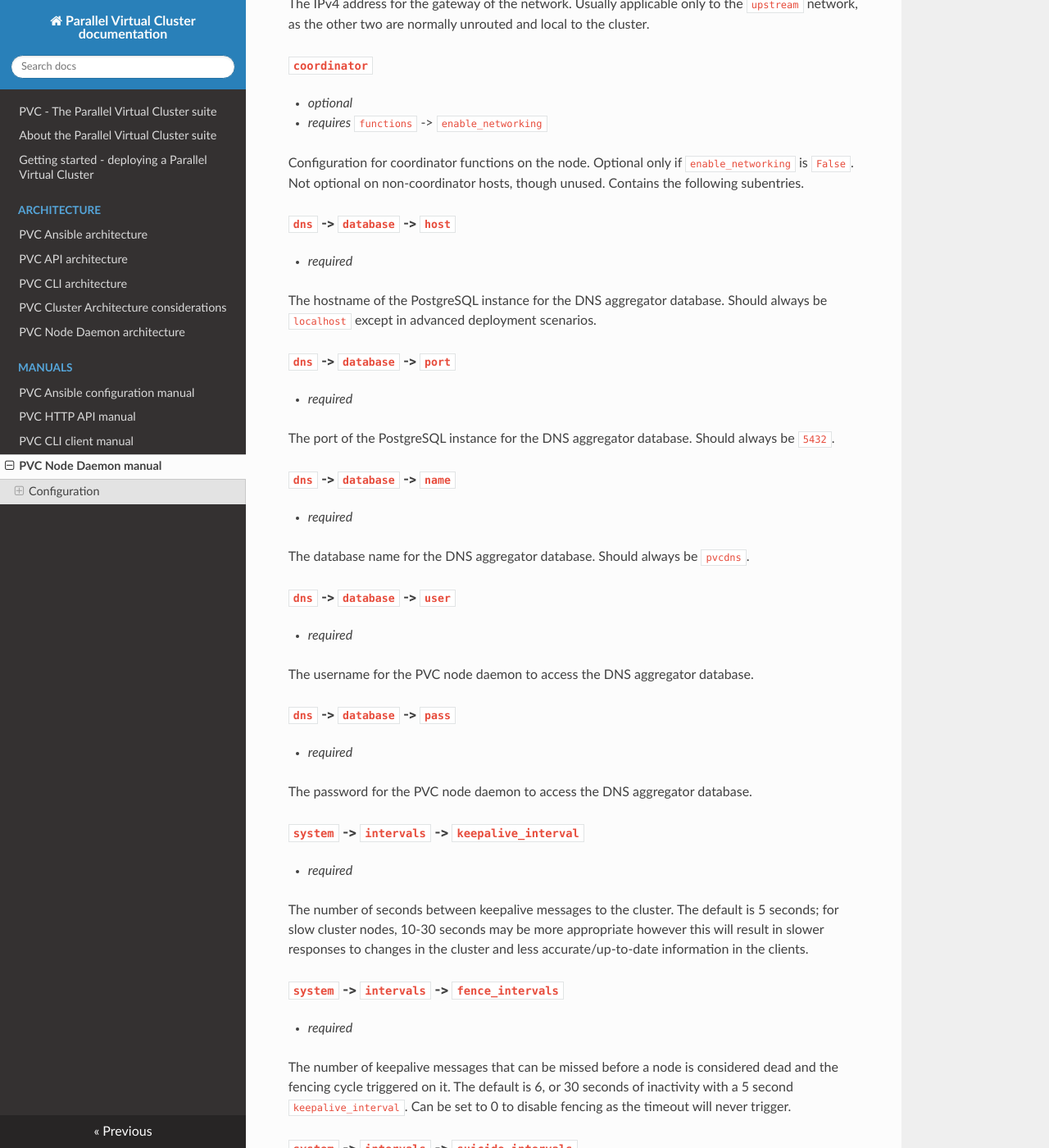
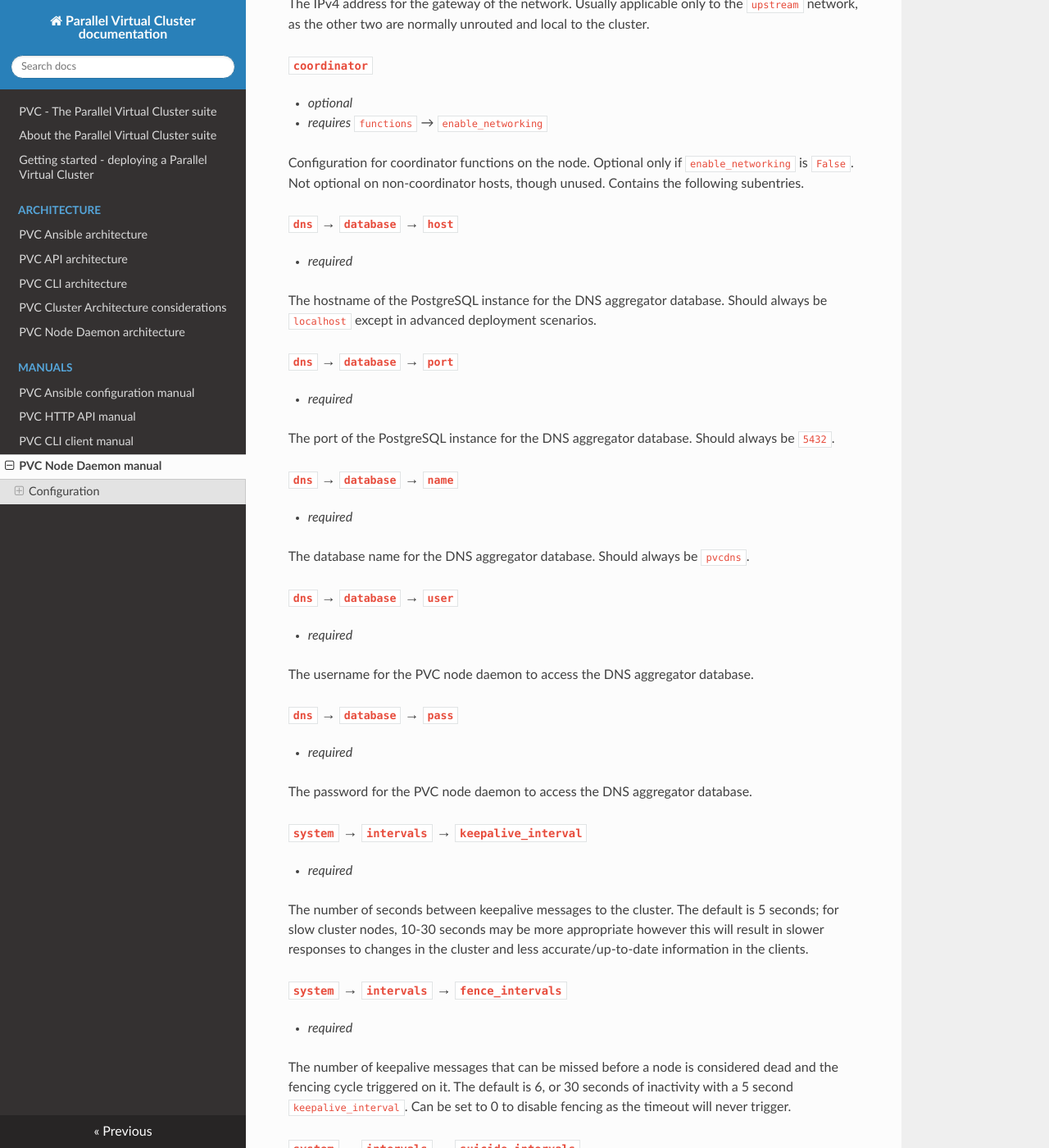
Before and after one commit to parallelvirtualcluster/pvc, an MkDocs documentation site: the page built from docs/manuals/daemon.md, in a window 1280 px wide and 1400 px high, scrolled down 3452 px. Shown: the whole window at 82% size. Built offline with MkDocs 1.6.1, drawn with Linux system fonts in a browser that asks for light colours; nearby versions of some CDN libraries; some of the changed text lies outside the part shown.

Commit message:
Use real arrow in titles

```diff
--- a/docs/manuals/daemon.md
+++ b/docs/manuals/daemon.md
@@ -103,39 +103,39 @@ pvc:
 
 The (short) hostname of the node; host-specific.
 
-#### `functions` -> `enable_hypervisor`
+#### `functions` → `enable_hypervisor`
 
 * *required*
 
 Whether to enable the hypervisor functionality of the PVC Daemon or not. This should usually be enabled except in advanced deployment scenarios (such as a dedicated quorum-keeping micronode or dedicated network routing node).
 
-#### `functions` -> `enable_networking`
+#### `functions` → `enable_networking`
 
 * *required*
 
 Whether to enable the client network functionality of the PVC Daemon or not. This should usually be enabled except in deployment scenarios where networking is completely unmanaged by PVC.
 
-#### `functions` -> `enable_storage`
+#### `functions` → `enable_storage`
 
 * *required*
 
 Whether to enable the virtual storage functionality of the PVC Daemon or not. This should usually be enabled except in advanced deployment scenarios featuring unmanaged external storage.
 
-#### `functions` -> `enable_api`
+#### `functions` → `enable_api`
 
 Whether to enable the PVC API client on the cluster floating IPs or not.
 
-#### `cluster` -> `coordinators`
+#### `cluster` → `coordinators`
 
 * *required*
 
 A list of coordinator hosts, used to generate the Zookeeper connection string and determine if the current host is a coordinator or not
 .
 
-#### `cluster` -> `networks`
+#### `cluster` → `networks`
 
 * *optional*
-* *requires* `functions` -> `enable_networking`
+* *requires* `functions` → `enable_networking`
 
 Contains a dictionary of networks and their configurations for the PVC cluster. Optional only if `enable_networking` is `False`. The three required network types/names are `upstream`, `cluster`, and `storage`. Each network type contains the following entries.
 
@@ -160,65 +160,65 @@ The IPv4 address for the gateway of the network. Usually applicable only to the
 #### `coordinator`
 
 * *optional*
-* *requires* `functions` -> `enable_networking`
+* *requires* `functions` → `enable_networking`
 
 Configuration for coordinator functions on the node. Optional only if `enable_networking` is `False`. Not optional on non-coordinator hosts, though unused. Contains the following subentries.
 
-##### `dns` -> `database` -> `host`
+##### `dns` → `database` → `host`
 
 * *required*
 
 The hostname of the PostgreSQL instance for the DNS aggregator database. Should always be `localhost` except in advanced deployment scenarios.
 
-##### `dns` -> `database` -> `port`
+##### `dns` → `database` → `port`
 
 * *required*
 
 The port of the PostgreSQL instance for the DNS aggregator database. Should always be `5432`.
 
-##### `dns` -> `database` -> `name`
+##### `dns` → `database` → `name`
 
 * *required*
 
 The database name for the DNS aggregator database. Should always be `pvcdns`.
 
-##### `dns` -> `database` -> `user`
+##### `dns` → `database` → `user`
 
 * *required*
 
 The username for the PVC node daemon to access the DNS aggregator database.
 
-##### `dns` -> `database` -> `pass`
+##### `dns` → `database` → `pass`
 
 * *required*
 
 The password for the PVC node daemon to access the DNS aggregator database.
 
-#### `system` -> `intervals` -> `keepalive_interval`
+#### `system` → `intervals` → `keepalive_interval`
 
 * *required*
 
 The number of seconds between keepalive messages to the cluster. The default is 5 seconds; for slow cluster nodes, 10-30 seconds may be more appropriate however this will result in slower responses to changes in the cluster and less accurate/up-to-date information in the clients.
 
-#### `system` -> `intervals` -> `fence_intervals`
+#### `system` → `intervals` → `fence_intervals`
 
 * *required*
 
 The number of keepalive messages that can be missed before a node is considered dead and the fencing cycle triggered on it. The default is 6, or 30 seconds of inactivity with a 5 second `keepalive_interval`. Can be set to 0 to disable fencing as the timeout will never trigger.
 
-#### `system` -> `intervals` -> `suicide_intervals`
+#### `system` → `intervals` → `suicide_intervals`
 
 * *required*
 
 The number of keepalive message that can be missed before a node consideres itself dead and forcibly resets itself. Note that, due to the large number of reasons a node could become unresponsive, the suicide interval alone should not be relied upon. The default is 0, which disables this functionality. If set, should usually be equal to or less than `fence_intervals` for maximum safety.
 
-#### `system` -> `fencing` -> `actions` -> `successful_fence`
+#### `system` → `fencing` → `actions` → `successful_fence`
 
 * *required*
 
 The action to take regarding VMs once a node is *successfully* fenced, i.e. the IPMI command to restart the node reports a success. Can be one of `migrate`, to migrate and start all failed VMs on other nodes and the default, or `None` to perform no action.
 
-#### `system` -> `fencing` -> `actions` -> `failed_fence`
+#### `system` → `fencing` → `actions` → `failed_fence`
 
 * *required*
 
@@ -226,94 +226,94 @@ The action to take regarding VMs once a node fencing *fails*, i.e. the IPMI comm
 
 **WARNING:** This functionality is potentially **dangerous** and can result in data loss or corruption in the VM disks; the post-fence migration process *explicitly clears RBD locks on the disk volumes*. It is designed only for specific and advanced usecases, such as servers that do not reliably report IPMI responses or servers without IPMI (not recommended; see the [cluster architecture documentation](/architecture/cluster)). If this is set to `migrate`, the `suicide_intervals` **must** be set to provide at least some guarantee that the VMs on the node will actually be terminated before this condition triggers. The administrator should think very carefully about their setup and potential failure modes before enabling this option.
 
-#### `system` -> `fencing` -> `ipmi` -> `host`
+#### `system` → `fencing` → `ipmi` → `host`
 
 * *required*
 
 The hostname or IP address of this node's IPMI interface. Must be reachable from the nodes.
 
-#### `system` -> `fencing` -> `ipmi` -> `user`
+#### `system` → `fencing` → `ipmi` → `user`
 
 * *required*
 
 The username for the PVC node daemon to log in to the IPMI interface. Must have permission to reboot the host (command `ipmitool chassis power reset`).
 
-#### `system` -> `fencing` -> `ipmi` -> `pass`
+#### `system` → `fencing` → `ipmi` → `pass`
 
 * *required*
 
 The password for the PVC node daemon to log in to the IPMI interface.
 
-#### `system` -> `migration` -> `target_selector`
+#### `system` → `migration` → `target_selector`
 
 * *required*
 
 The selector algorithm to use when migrating hosts away from the node. Valid `selector` values are: `mem`: the node with the least allocated VM memory; `vcpus`: the node with the least allocated VM vCPUs; `load`: the node with the least current load average; `vms`: the node with the least number of provisioned VMs.
 
-#### `system` -> `configuration` -> `directories` -> `dynamic_directory`
+#### `system` → `configuration` → `directories` → `dynamic_directory`
 
 * *required*
 
 The directory to store ephemeral configuration files. Usually `/run/pvc` or a similar temporary directory.
 
-#### `system` -> `configuration` -> `directories` -> `log_directory`
+#### `system` → `configuration` → `directories` → `log_directory`
 
 * *required*
 
 The directory to store log files for `file_logging`. Usually `/var/log/pvc` or a similar directory. Must be specified even if `file_logging` is `False`, though ignored.
 
-#### `system` -> `configuration` -> `logging` -> `file_logging`
+#### `system` → `configuration` → `logging` → `file_logging`
 
 * *required*
 
 Whether to enable direct logging to a file in `log_directory` or not.
 
-#### `system` -> `configuration` -> `logging` -> `stdout_logging`
+#### `system` → `configuration` → `logging` → `stdout_logging`
 
 * *required*
 
 Whether to enable logging to stdout or not; captured by SystemD and JournalD by default.
 
-#### `system` -> `configuration` -> `logging` -> `log_colours`
+#### `system` → `configuration` → `logging` → `log_colours`
 
 * *required*
 
 Whether to log ANSI colour sequences in the log output or not.
 
-#### `system` -> `configuration` -> `logging` -> `log_dates`
+#### `system` → `configuration` → `logging` → `log_dates`
 
 * *required*
 
 Whether to log the current date and time in the log output or not.
 
-#### `system` -> `configuration` -> `logging` -> `log_keepalives`
+#### `system` → `configuration` → `logging` → `log_keepalives`
 
 * *required*
 
 Whether to log keepalive messages or not.
 
-#### `system` -> `configuration` -> `logging` -> `log_keepalive_cluster_details`
+#### `system` → `configuration` → `logging` → `log_keepalive_cluster_details`
 
 * *required*
 
 Whether to log node status information during keepalives or not.
 
-#### `system` -> `configuration` -> `logging` -> `log_keepalive_storage_details`
+#### `system` → `configuration` → `logging` → `log_keepalive_storage_details`
 
 * *required*
 
 Whether to log storage cluster status information during keepalives or not.
 
-#### `system` -> `configuration` -> `logging` -> `console_log_lines`
+#### `system` → `configuration` → `logging` → `console_log_lines`
 
 * *required*
 
 How many lines of VM console logs to keep in the Zookeeper database for each VM.
 
-#### `system` -> `configuration` -> `networking`
+#### `system` → `configuration` → `networking`
 
 * *optional*
-* *requires* `functions` -> `enable_networking`
+* *requires* `functions` → `enable_networking`
 
 Contains a dictionary of networks and their configurations on this node. Optional only if `enable_networking` is `False`. The three required network types/names are `upstream`, `cluster`, and `storage`. Each network type contains the following entries.
 
```
Also changed, not shown: docs/manuals/api.md (+10 -10 lines).
